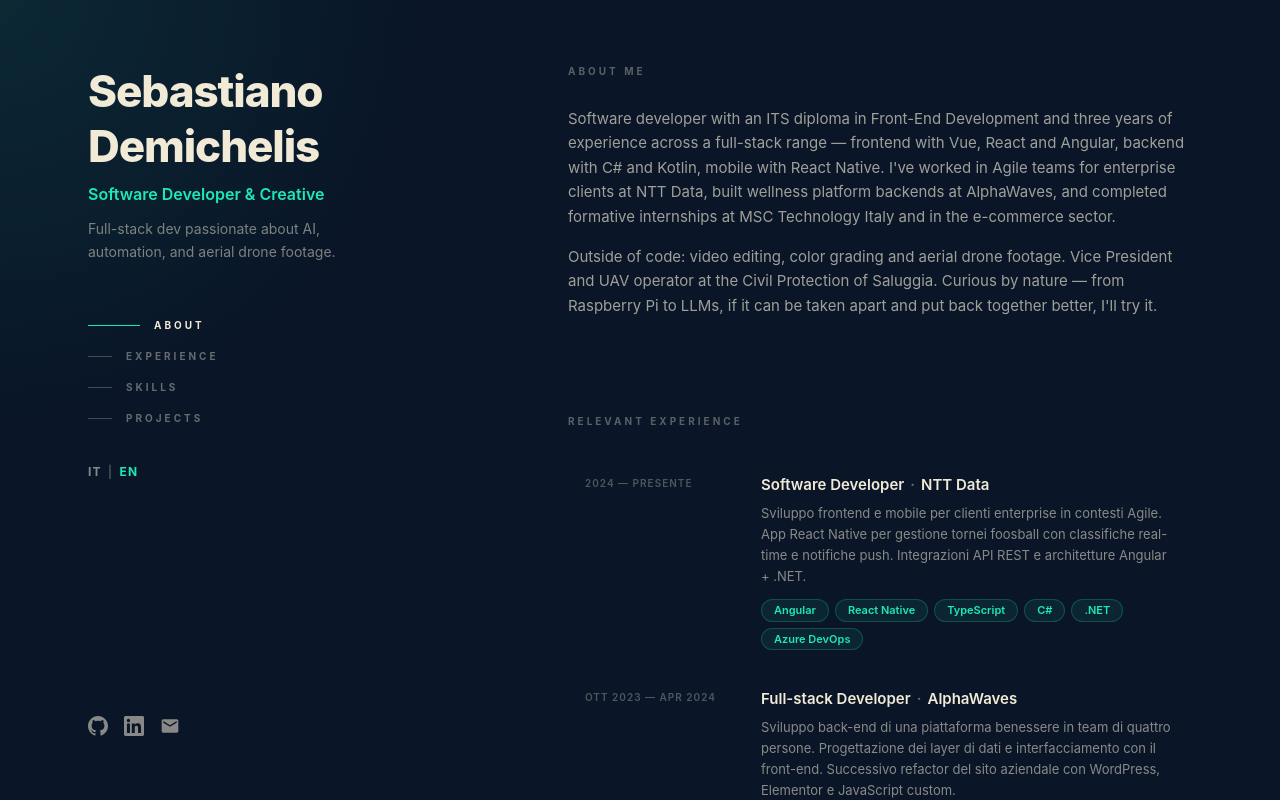
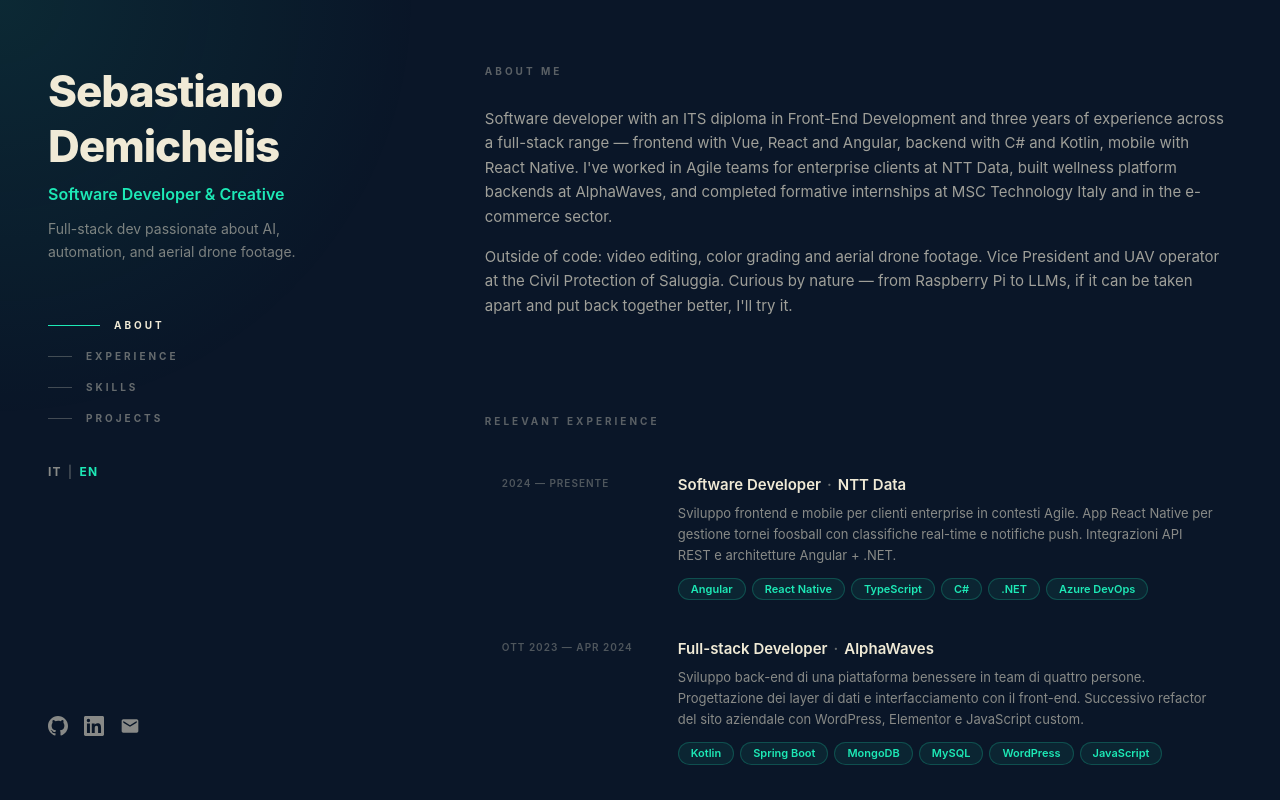
Before and after one commit to deeeemiss/portfolio, a React app: page / in a window 1280 px wide. Shown: the top 800 px of the page. Built offline with nearby package versions, Linux system fonts and the light colour scheme; the HTML template or start-up script is replaced by a standard one.

Commit message:
feat: expand content area (sidebar 42→36%, max-w 1200→1400px)
Co-Authored-By: Claude Sonnet 4.6 <noreply@anthropic.com>

```diff
--- a/src/App.tsx
+++ b/src/App.tsx
@@ -22,7 +22,7 @@ export default function App() {
       />
 
       {/* Two-column layout */}
-      <div className="relative z-10 flex flex-col md:flex-row max-w-[1200px] mx-auto">
+      <div className="relative z-10 flex flex-col md:flex-row max-w-[1400px] mx-auto">
         <Sidebar />
         <main className="flex-1 flex flex-col gap-24 px-8 py-12 md:px-12 md:py-16 md:pl-6">
           <About />
--- a/src/components/layout/Sidebar.tsx
+++ b/src/components/layout/Sidebar.tsx
@@ -36,7 +36,7 @@ export function Sidebar() {
   const active = useActiveSection(SECTION_IDS_ARRAY)
 
   return (
-    <aside className="md:sticky md:top-0 md:h-screen md:w-[42%] md:flex-shrink-0 flex flex-col justify-between px-8 py-12 md:px-12 md:py-16">
+    <aside className="md:sticky md:top-0 md:h-screen md:w-[36%] md:flex-shrink-0 flex flex-col justify-between px-8 py-12 md:px-12 md:py-16">
       <div>
         {/* Identity */}
         <div>
```
